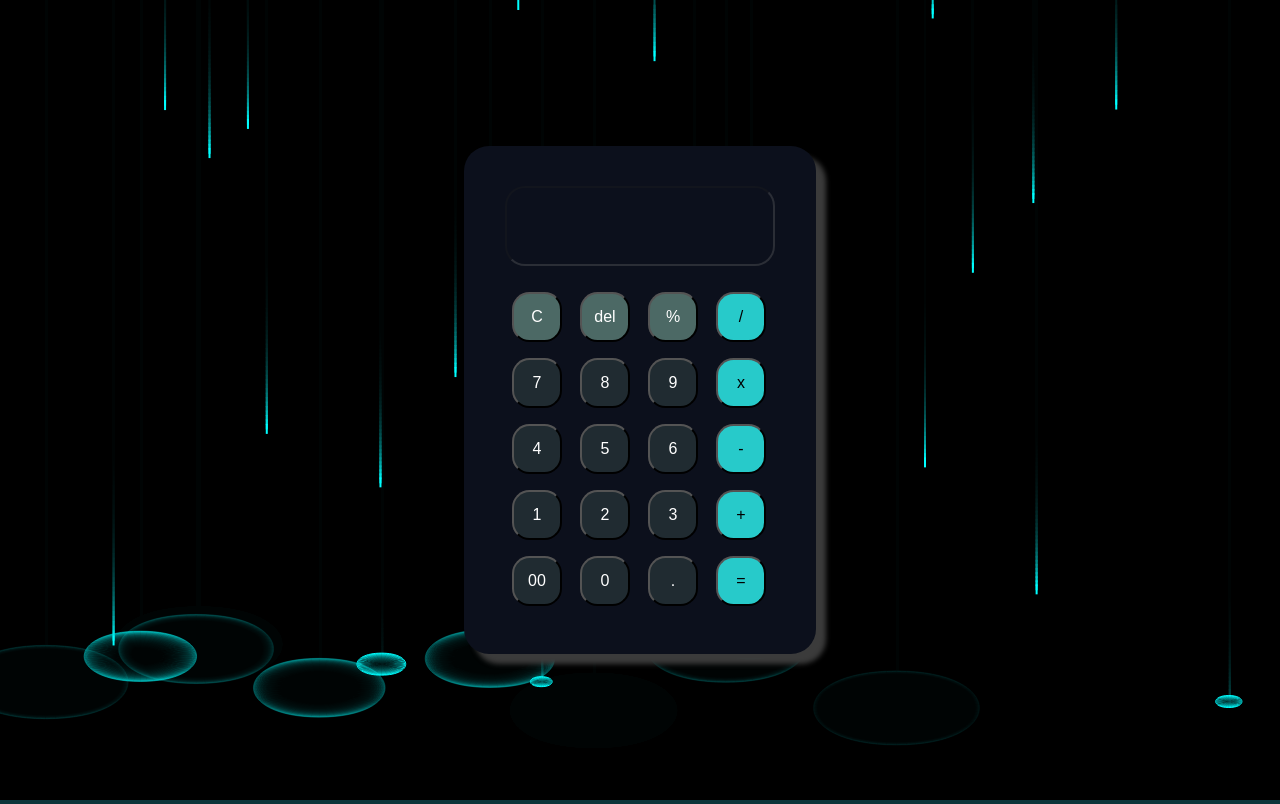
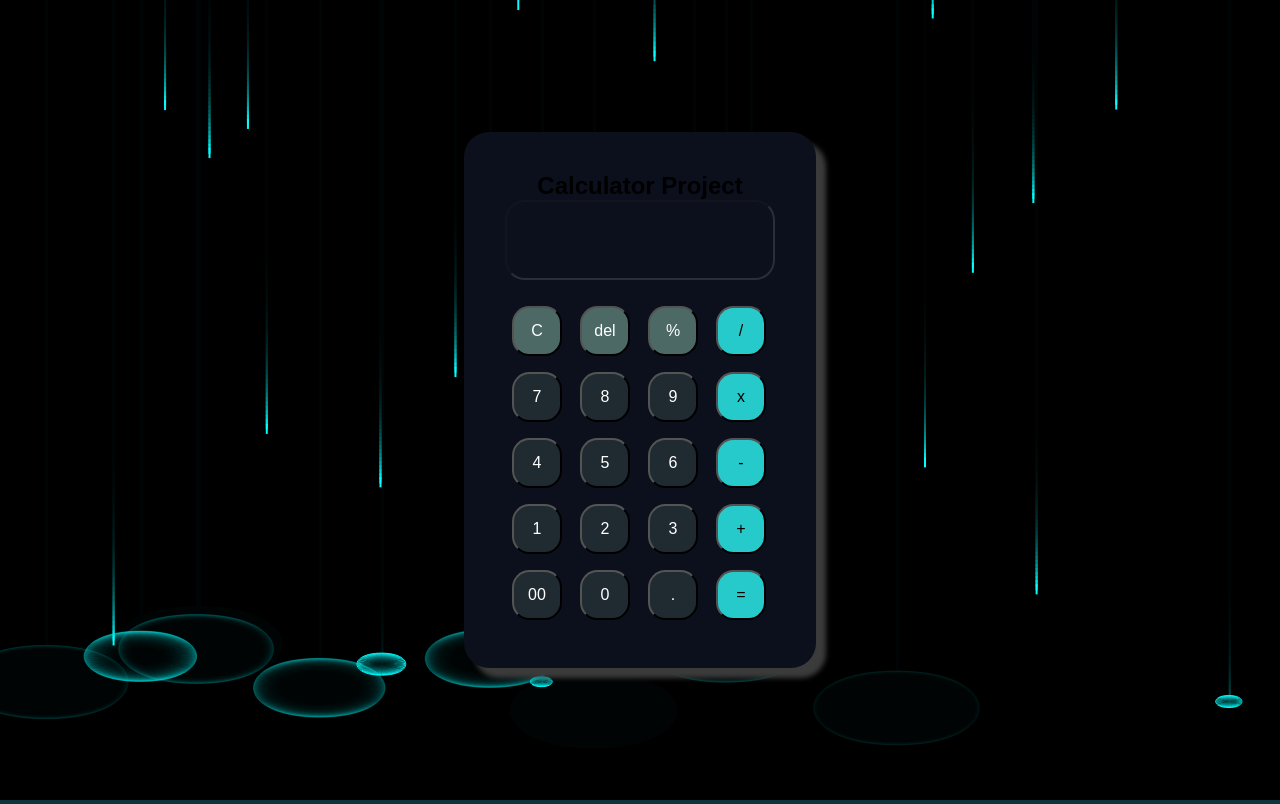
Before and after one commit to MuhammadHabib24/muhammadhabib24.github.io, a plain HTML site: page index.html in a window 1280 px wide. Drawn offline with Linux system fonts and the light colour scheme.

Commit message:
Update index.html

```diff
--- a/index.html
+++ b/index.html
@@ -9,6 +9,7 @@
 <body>
     <canvas id="canvas-club"></canvas>
     <div class="container">
+        <h2>Calculator Project</h2>
         <div class="screen">
             <input placeholder="" id="output-screen" disabled>
         </div><br>
```
